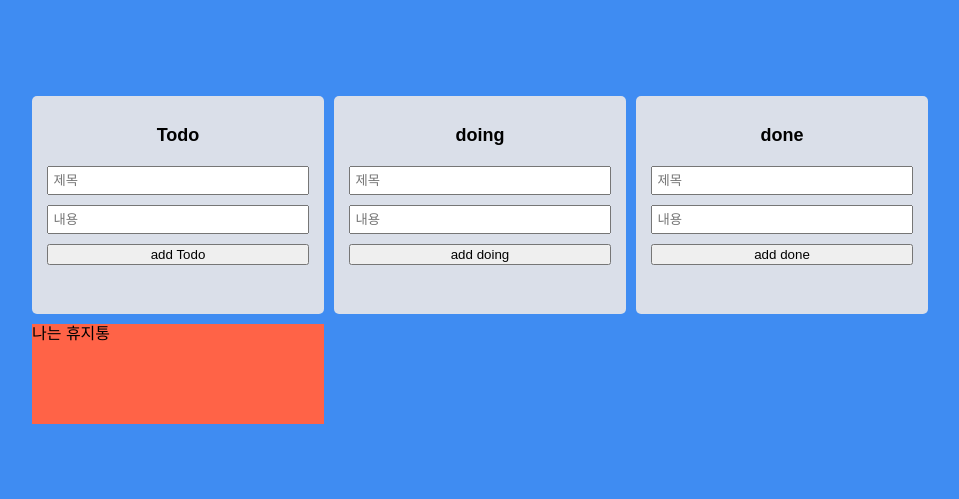
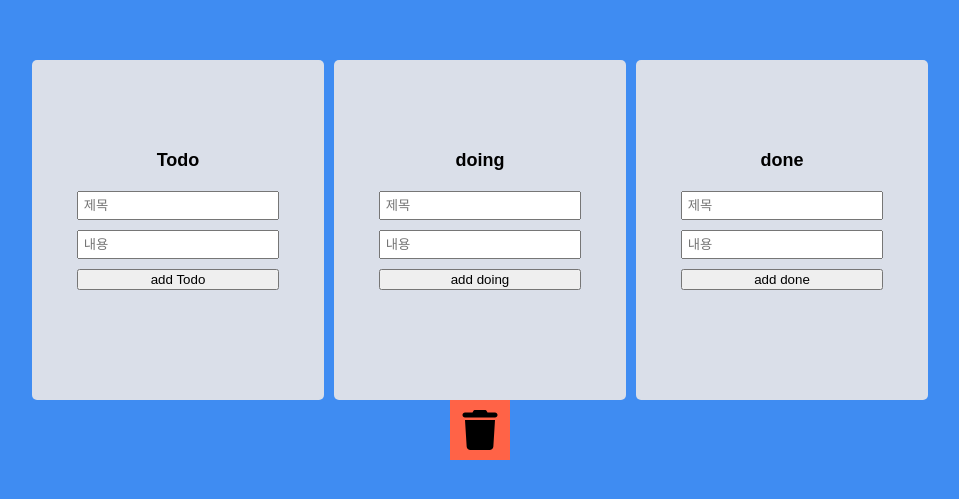
Before and after one commit to Namyunha/Trello, a React (Create React App) app: page / in a window 1280 px wide. Shown: the part 145-644 px from the top of the page, without its empty margins (160-1119 px from the left). Built offline with nearby package versions, Linux system fonts and the light colour scheme.

Commit message:
'transhIcon'

```diff
--- a/package.json
+++ b/package.json
@@ -11,6 +11,7 @@
     "@types/node": "^16.7.13",
     "@types/react": "^18.0.0",
     "@types/react-dom": "^18.0.0",
+    "@types/react-icons": "^3.0.0",
     "@types/redux-persist": "^4.3.1",
     "@types/uuid": "^9.0.8",
     "global": "^4.4.0",
@@ -18,6 +19,7 @@
     "react-beautiful-dnd": "^13.1.1",
     "react-dom": "^18.2.0",
     "react-hook-form": "^7.51.2",
+    "react-icons": "^5.0.1",
     "react-redux": "^9.1.0",
     "react-scripts": "^5.0.1",
     "redux-persist": "^6.0.0",
--- a/src/App.tsx
+++ b/src/App.tsx
@@ -24,6 +24,8 @@ import
   setCrossTodos,
   trashTodo
 } from './features/todo/todosSlice';
+
+import { FaTrash } from "react-icons/fa6";
 
 import styled from 'styled-components';
 
@@ -54,20 +56,24 @@ function App() {
       <Wrapper>
         <Boards>
           {Object.keys(todos).map(boardId => <Board key={boardId} boardId={boardId} toDos={todos[boardId]} />)}
-          <Droppable droppableId="TrashCan">
-            {(magic, info) => (
-              <TrashCan ref={magic.innerRef} {...magic.droppableProps}>
-                나는 휴지통
-              </TrashCan>
-            )}
-          </Droppable>
         </Boards>
+        <Droppable droppableId="TrashCan">
+          {(magic, info) => (
+            <TrashCan ref={magic.innerRef} {...magic.droppableProps}>
+              <FaTrash />
+            </TrashCan>
+          )}
+        </Droppable>
       </Wrapper>
   </DragDropContext>
 }
 
 const TrashCan = styled.div`
-  height: 100px;
+  display: flex;
+  justify-content: center;
+  align-items: center;
+  font-size: 40px;
+  padding: 10px;
   background-color: tomato; /* backgroundColor 대신 background-color 사용 */
 `;
 
--- a/src/styles.ts
+++ b/src/styles.ts
@@ -2,6 +2,7 @@ import styled from "styled-components";
 
 export const Wrapper = styled.div`
   display: flex;
+  flex-direction: column;
   padding-top: 10px;
   max-width: 70%;
   width: 100%;
@@ -12,9 +13,8 @@ export const Wrapper = styled.div`
 `;
 
 export const Boards = styled.div`
-  display: grid;
+  display: flex;
   width: 100%;
-  grid-template-columns: repeat(3, 1fr);
   gap: 10px;
 `;
 
```
Also changed, not shown: 1 other file (tests, documents, lock files or other folders).
